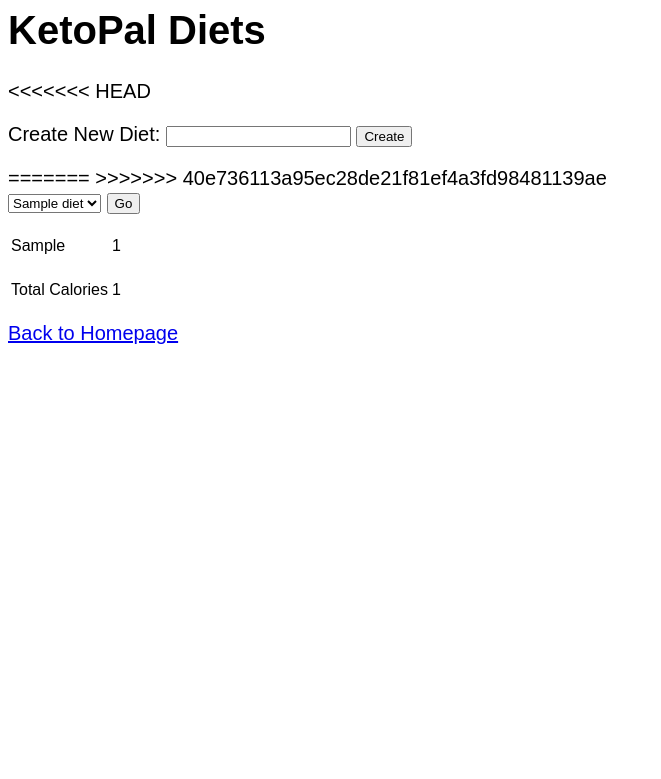
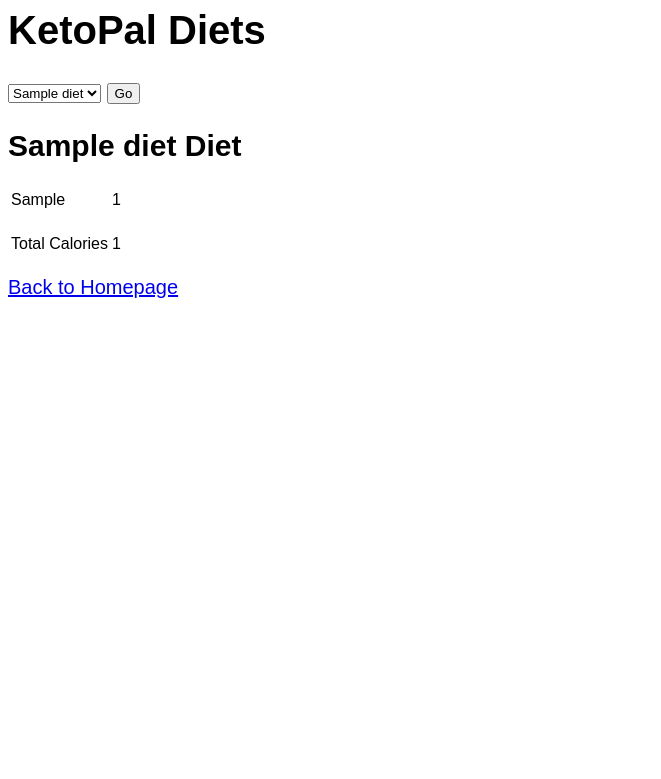
Before and after one commit to rl2745/KetoPalWebDesign, a Flask app: page /diets in a window 1280 px wide. Shown: the top 779 px of the page, without its empty margins (0-661 px from the left). Run offline with Flask 2, Linux system fonts and the light colour scheme; tables that the repository leaves empty hold one stand-in row (values such as "Sample post"); parts of the project's set-up code (start-up, migrations or seed data) failed here and were passed over.

Commit message:
added diet and workout program titles to each respective page

```diff
--- a/server.py
+++ b/server.py
@@ -189,7 +189,7 @@ def diets():
     name = request.form['userDropdown']
   diet = g.conn.execute(text("SELECT fname, calories FROM diet NATURAL JOIN consists_of NATURAL JOIN food WHERE dname = :nm "),nm=name).fetchall()
   calories = g.conn.execute(text("SELECT SUM(calories) AS num FROM diet NATURAL JOIN consists_of NATURAL JOIN food GROUP BY dname HAVING dname = :nm "),nm=name).fetchone()
-  context = dict(names=names, diet = diet, calories = calories)
+  context = dict(name=name, names=names, diet = diet, calories = calories)
   return render_template("diets.html", **context)
 
 @app.route('/newDiet', methods=['GET','POST'])
@@ -210,7 +210,7 @@ def workouts():
     name = request.form['userDropdown']
   workout = g.conn.execute(text("SELECT ename, cal_expend_per_lb FROM exercise NATURAL JOIN uses NATURAL JOIN workout_program WHERE wname = :nm "),nm=name).fetchall()
   tcal = g.conn.execute(text("SELECT SUM(cal_expend_per_lb) AS num FROM exercise NATURAL JOIN uses NATURAL JOIN workout_program GROUP BY wname HAVING wname = :nm "),nm=name).fetchone()
-  context = dict(names=names, workout = workout, tcal=tcal)
+  context = dict(name=name, names=names, workout = workout, tcal=tcal)
   return render_template("workouts.html", **context)
 
 @app.route('/competitions', methods=['GET','POST'])
--- a/templates/diets.html
+++ b/templates/diets.html
@@ -10,13 +10,7 @@
 <body>
   <h1>KetoPal Diets</h1>
 
-<<<<<<< HEAD
-<form method="POST" action="/createDiet">
-<p>Create New Diet: <input type="text" name="name"> <input type="submit" value="Create"></p>
-</form>
 
-=======
->>>>>>> 40e736113a95ec28de21f81ef4a3fd98481139ae
 <form name="userDropdown" action="/diets" method='POST'>
   <select name="userDropdown">
   {% for n in names %}
@@ -25,6 +19,8 @@
   </select>
   <button type="submit">Go</button>
 </form>
+
+<h2>{{name}} Diet</h2>
 
 <table id="diet data">
 
--- a/templates/workouts.html
+++ b/templates/workouts.html
@@ -18,6 +18,8 @@
   </select>
   <button type="submit">Go</button>
 </form>
+
+<h2>{{name}} Workout Program</h2>
 
 <table id="Workout data">
 
```
